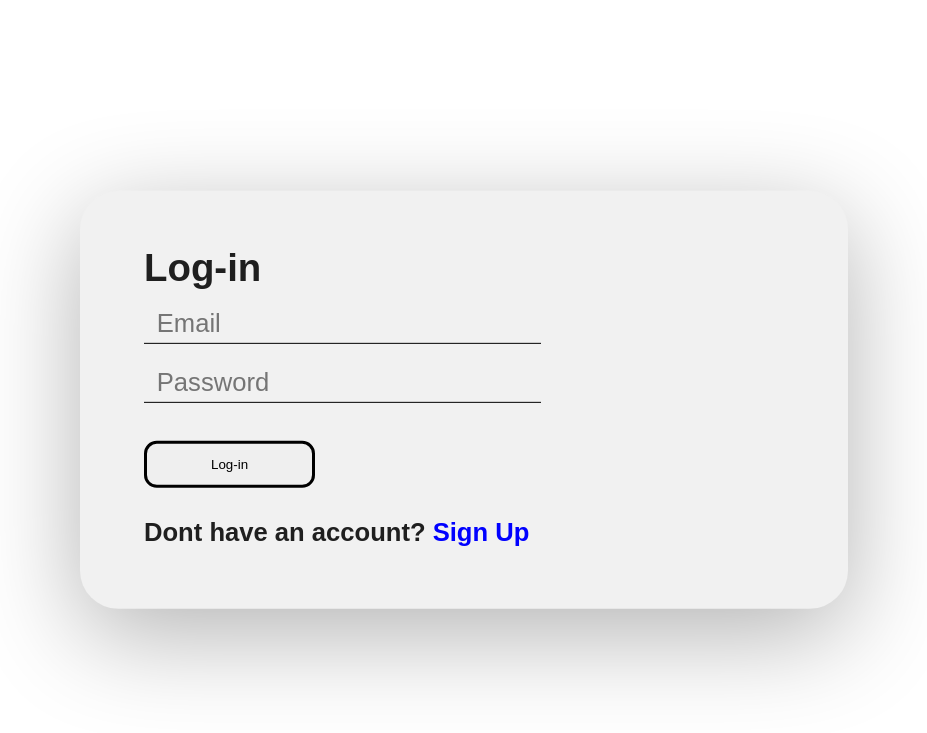
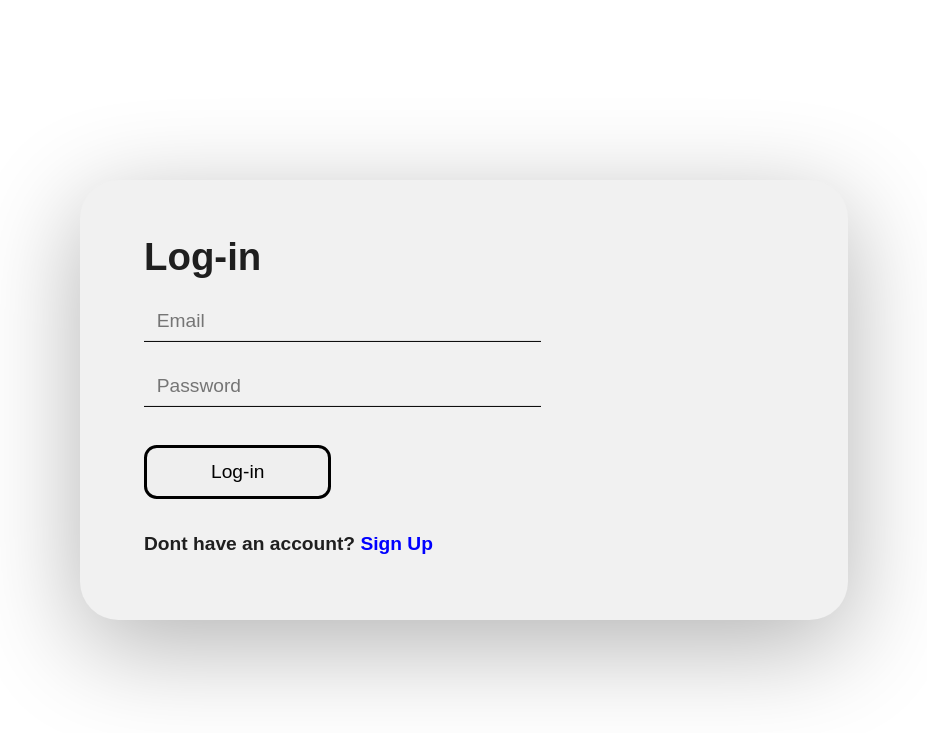
Before and after one commit to HernandezCU/UARK_HACKATHON, a FastAPI app: page /login in a window 1280 px wide. Shown: the top 733 px of the page, without its empty margins (176-1103 px from the left). Run offline with FastAPI, Linux system fonts and the light colour scheme; some web fonts are replaced.

Commit message:
login ui pt 2

```diff
--- a/statics/css/login.css
+++ b/statics/css/login.css
@@ -8,18 +8,18 @@ body {
 }
 
 input {
-	font-size: 2vw;
+	font-size: 1.5vw;
 	height: 1vw;
 	width: 30vw;
 	background: none;
 	border: none;
 	border-bottom: solid 0.01vw;
-	padding: 0.5vw 0 1vw 1vw;
+	padding: 1vw 0 1vw 1vw;
 }
 
 #login,
 #register {
-	font-size: 2vw;
+	font-size: 1.5vw;
 	font-family: forma-djr-display, sans-serif;
 	font-weight: bold;
 	text-align: left;
@@ -36,6 +36,7 @@ input {
 }
 
 button {
+	font-size: 1.5vw;
 	border: solid 0.25vw;
 	border-radius: 1vw;
 	padding: 1vw 5vw;
--- a/statics/js/index.js
+++ b/statics/js/index.js
@@ -1,11 +1,11 @@
-if (window.matchMedia("(max-width: 767px)").matches) {
+if ($(window).width() / $(window).height() < 1.7) {
 	$("#scroll-ctn").css("opacity", "0");
 } else {
 	$("#scroll-ctn").css("opacity", "1");
 }
 
 $(window).resize(function () {
-	if (window.matchMedia("(max-width: 767px)").matches) {
+	if ($(window).width() / $(window).height() < 1.7) {
 		$("#scroll-ctn").css("opacity", "0");
 	} else {
 		$("#scroll-ctn").css("opacity", "1");
--- a/templates/index.html
+++ b/templates/index.html
@@ -25,6 +25,7 @@
 			<span>Future</span>.
 		</div>
 		<a class="try" onclick="location.href = '/login';">try now</a>
+		<div class="star" id="star-1">★</div>
 		<div id="scroll-ctn">
 			<span id="desc">scroll down for more</span><br>
 			<img class="arrow" src="../statics/img/arrow-down.png"></img>
--- a/templates/inventory.html
+++ b/templates/inventory.html
@@ -41,7 +41,7 @@
 					"
 				></div>
 				<div class="item-desc item-name">Banana</div>
-				<div class="item-desc item-quantity">Quantity: 10</div>
+				<div class="item-desc item-amount">Amount: 10</div>
 			</div>
 			{%endfor%}
 		</div>
```
Also changed, not shown: statics/css/index.css (+15 -3 lines), statics/css/inventory.css (+6 -2 lines), statics/img/apple.jfif (deleted), statics/img/lemon.jfif (deleted), statics/img/orange.jpg (deleted), statics/js/inventory.js (line endings or trailing spaces).
